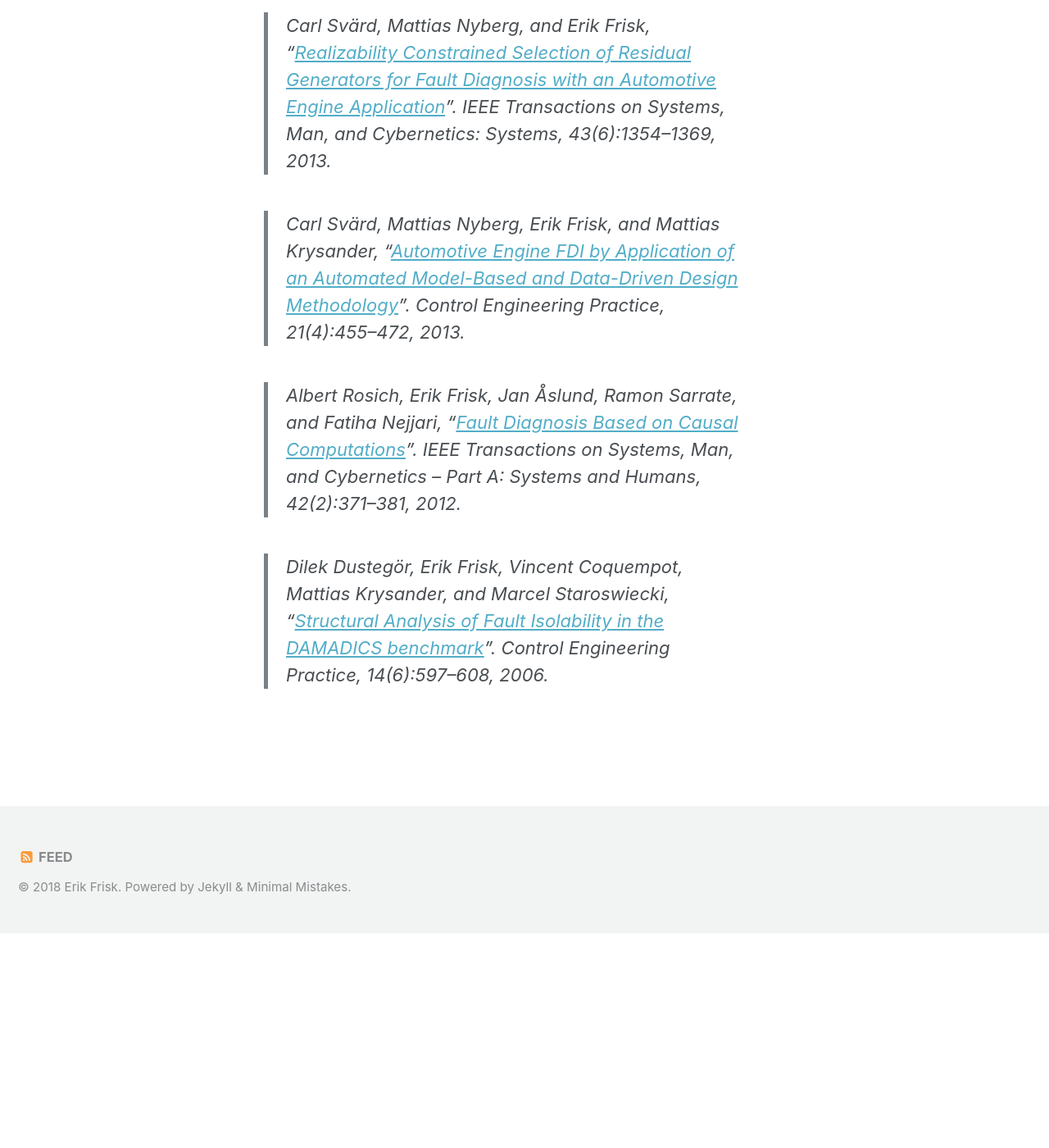
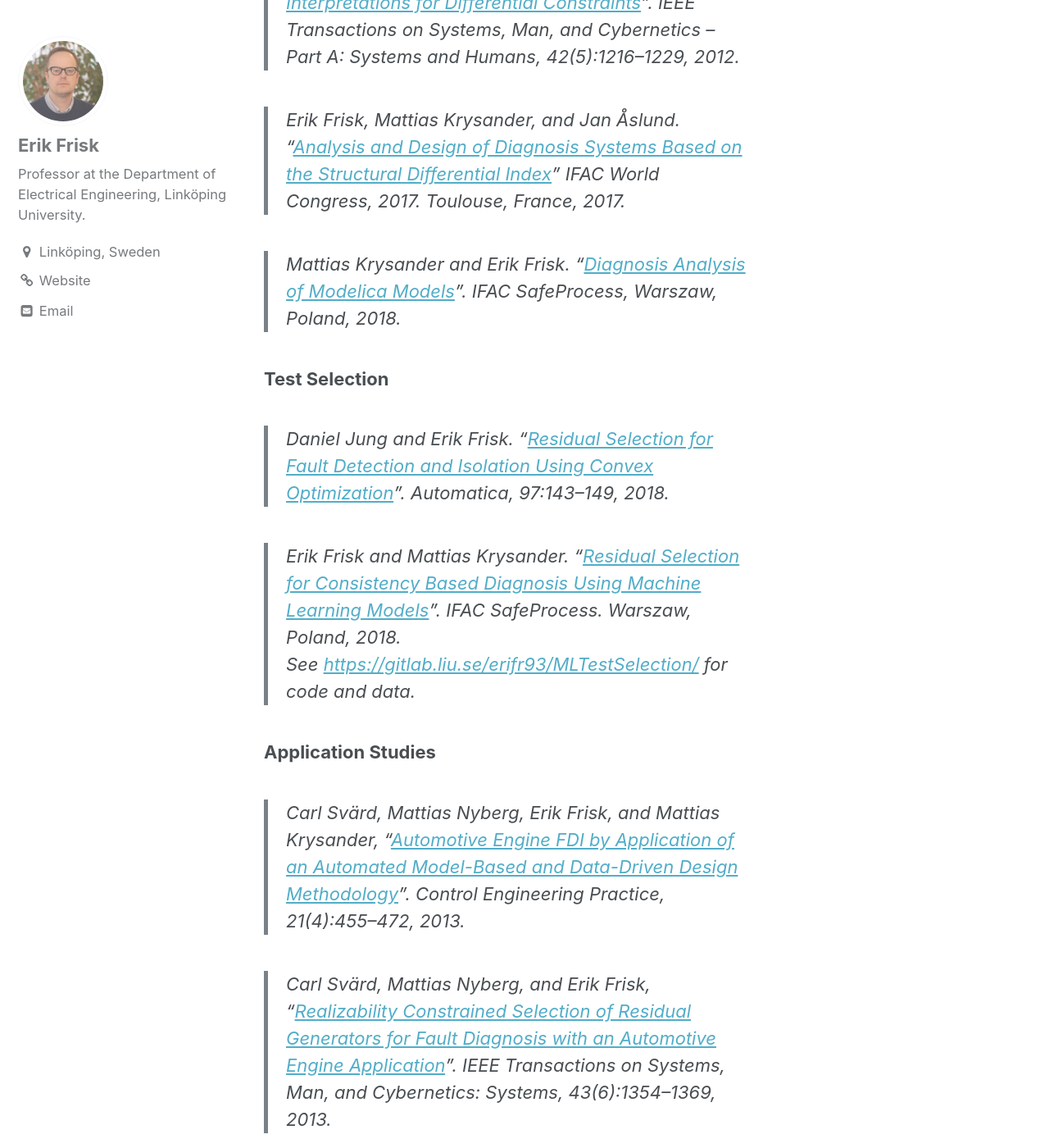
Before and after one commit to faultdiagnosistoolbox/faultdiagnosistoolbox.github.io, a Jekyll site: the page built from _pages/references.md, in a window 1280 px wide and 1400 px high, scrolled down 2101 px. Shown: the whole window at 82% size. Built offline with Jekyll 4.4.1, drawn with Linux system fonts in a browser that asks for light colours; before the commit the page ends 3238 px from its top, so only the background shows below that; some of the changed text lies outside the part shown.

Commit message:
Updated list of references

```diff
--- a/_pages/references.md
+++ b/_pages/references.md
@@ -18,7 +18,9 @@
 related publications from [Vehicular Systems](http://www.fs.isy.liu.se/).
 
 ## Selected Publications
+Below are some selected publications in key areas covered by the toolbox.
 
+### Finding Testable Models
 > Mattias Krysander, Jan Åslund, and Mattias Nyberg, "[_An Efficient Algorithm for Finding Minimal Over-constrained Sub-systems
 for Model-based Diagnosis_](http://dx.doi.org/10.1109/TSMCA.2007.909555)".
 IEEE Transactions on Systems, Man, and Cybernetics -- Part A: Systems and Humans, 38(1), 2008.
@@ -27,9 +29,15 @@
 Testable Sub-models and Multiple Fault Isolability Analysis_](http://www.fs.isy.liu.se/en/Publications/Articles/DX_10_MK_JA_EF.pdf)".
 21st International Workshop on Principles of Diagnosis (DX-10). Portland, Oregon, USA, 2010.
 
+### Sensor Placement Analysis
 > Mattias Krysander, and Erik Frisk, "[_Sensor placement for fault diagnosis_](http://dx.doi.org/10.1109/TSMCA.2008.2003968)".
 IEEE Transactions on Systems, Man, and Cybernetics -- Part A: Systems and Humans, 38(6):1398--1410, 2008.
 
+> Erik Frisk, Mattias Krysander, and Jan Åslund, "[_Sensor Placement for Fault Isolation in Linear Differential-Algebraic
+Systems_](http://dx.doi.org/10.1016/j.automatica.2008.08.013)".
+Automatica, 45(2):364--371, 2009.
+
+### Diagnosis Analysis
 > Erik Frisk, Anibal Bregon, Jan Åslund, Mattias Krysander, Belarmino Pulido, and Gautam Biswas, "[_Diagnosability Analysis Considering Causal Interpretations for
 Differential Constraints_](http://dx.doi.org/10.1109/TSMCA.2012.2189877)".
 IEEE Transactions on Systems, Man, and Cybernetics -- Part A: Systems and Humans, 42(5):1216--1229, 2012.
@@ -38,19 +46,25 @@
 Diagnosis Systems Based on the Structural Differential Index_](https://doi.org/10.1016/j.ifacol.2017.08.2129)" IFAC World
 Congress, 2017. Toulouse, France, 2017.
 
-> Erik Frisk, Mattias Krysander, and Jan Åslund, "[_Sensor Placement for Fault Isolation in Linear Differential-Algebraic
-Systems_](http://dx.doi.org/10.1016/j.automatica.2008.08.013)".
-Automatica, 45(2):364--371, 2009.
+> Mattias Krysander and Erik Frisk. "[_Diagnosis Analysis of Modelica Models_](http://safeprocess18.uz.zgora.pl/papers/WeBT4.4.pdf)". IFAC SafeProcess, Warszaw, Poland, 2018.
+
+### Test Selection
+> Daniel Jung and Erik Frisk. "[_Residual Selection for Fault Detection and Isolation Using Convex Optimization_](https://doi.org/10.1016/j.automatica.2018.08.006)". Automatica, 97:143--149, 2018.
+
+> Erik Frisk and Mattias Krysander. "[_Residual Selection for Consistency Based Diagnosis Using Machine Learning Models_](http://safeprocess18.uz.zgora.pl/papers/WeBT4.2.pdf)". IFAC SafeProcess. Warszaw, Poland, 2018.<br>
+See [https://gitlab.liu.se/erifr93/MLTestSelection/](https://gitlab.liu.se/erifr93/MLTestSelection/) for code and data.
+
+### Application Studies
+
+> Carl Svärd, Mattias Nyberg, Erik Frisk, and Mattias Krysander, "[_Automotive Engine FDI by Application of an Automated Model-Based and
+Data-Driven Design Methodology_](http://dx.doi.org/10.1016/j.conengprac.2012.12.006)".
+Control Engineering Practice, 21(4):455--472, 2013.
 
 > Carl Svärd, Mattias Nyberg, and Erik Frisk, "[_Realizability Constrained Selection of Residual Generators for Fault
 Diagnosis with an Automotive Engine Application_](http://dx.doi.org/10.1109/TSMC.2013.2258906)".
 IEEE Transactions on Systems, Man, and Cybernetics: Systems, 43(6):1354--1369, 2013.
 
-> Carl Svärd, Mattias Nyberg, Erik Frisk, and Mattias Krysander, "[_Automotive Engine FDI by Application of an Automated Model-Based and
-Data-Driven Design Methodology_](http://dx.doi.org/10.1016/j.conengprac.2012.12.006)".
-Control Engineering Practice, 21(4):455--472, 2013.
+> Dilek Dustegör, Erik Frisk, Vincent Coquempot, Mattias Krysander, and Marcel Staroswiecki, "[_Structural Analysis of Fault Isolability in the DAMADICS benchmark_](http://dx.doi.org/10.1016/j.conengprac.2005.04.008)".
+Control Engineering Practice, 14(6):597--608, 2006.
 
 > Albert Rosich, Erik Frisk, Jan Åslund, Ramon Sarrate, and Fatiha Nejjari, "[_Fault Diagnosis Based on Causal Computations_](http://dx.doi.org/10.1109/TSMCA.2011.2164063)". IEEE Transactions on Systems, Man, and Cybernetics -- Part A: Systems and Humans, 42(2):371--381, 2012.
-
-> Dilek Dustegör, Erik Frisk, Vincent Coquempot, Mattias Krysander, and Marcel Staroswiecki, "[_Structural Analysis of Fault Isolability in the DAMADICS benchmark_](http://dx.doi.org/10.1016/j.conengprac.2005.04.008)".
-Control Engineering Practice, 14(6):597--608, 2006.
```
